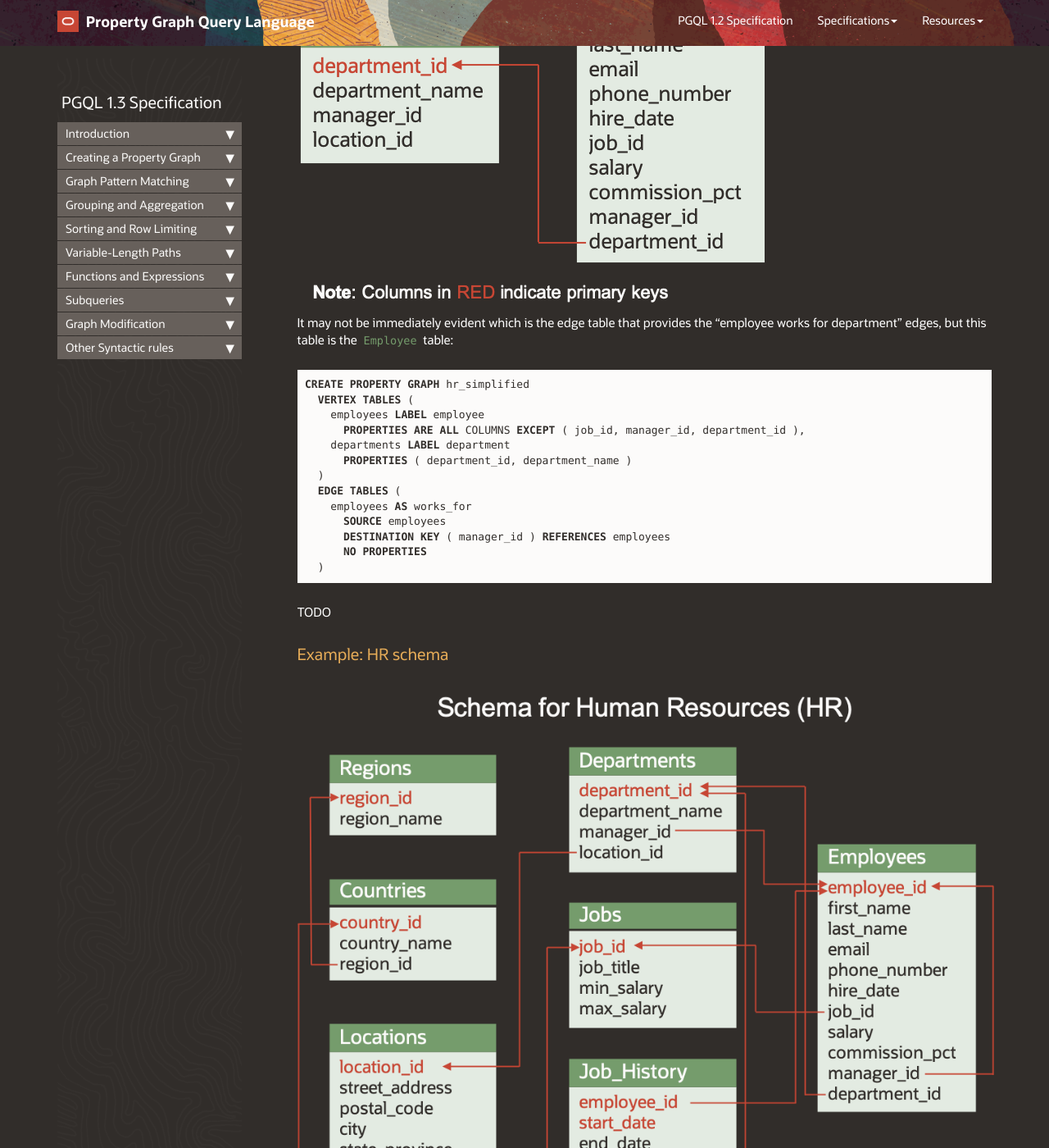
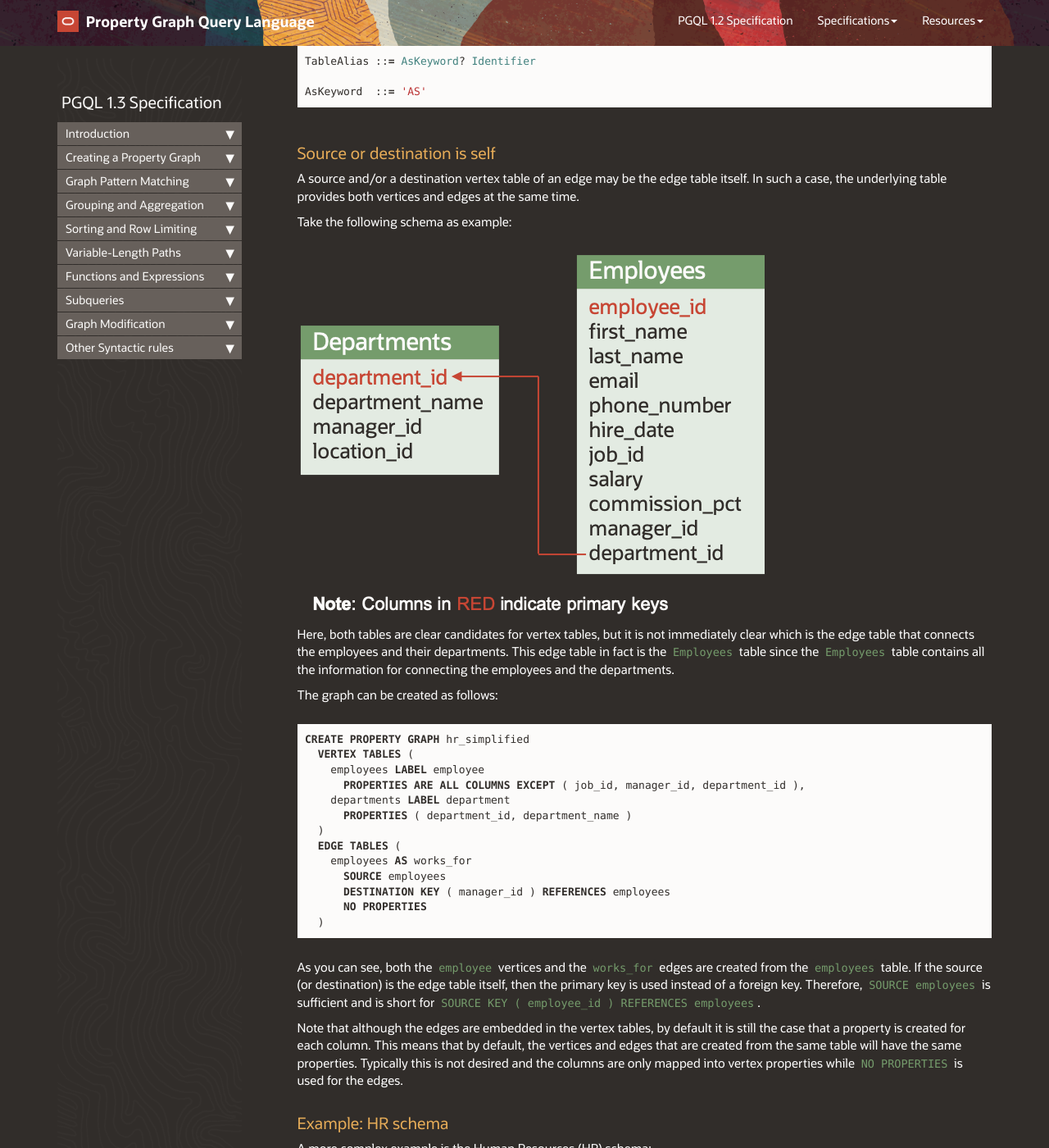
Before and after one commit to oracle/pgql-lang, a Jekyll site: the page built from pages/pgql-1.3-spec.md, in a window 1280 px wide and 1400 px high, scrolled down 12778 px. Shown: the whole window at 82% size. Built offline with Jekyll 4.4.1, drawn with Linux system fonts in a browser that asks for light colours; nearby versions of some CDN libraries; comment, search, counter and statistics services are not loaded; some of the changed text lies outside the part shown.

Commit message:
finished the CREATE PROPERTY GRAPH spec

````diff
--- a/_layouts/page.html
+++ b/_layouts/page.html
@@ -83,6 +83,7 @@
     | replace:'<span class="n">GRAPH</span>','<span class="k">GRAPH</span>'
     | replace:'<span class="n">TABLES</span>','<span class="k">TABLES</span>'
     | replace:'<span class="n">DESTINATION</span>','<span class="k">DESTINATION</span>'
+    | replace:'<span class="n">COLUMNS</span>','<span class="k">COLUMNS</span>'
     | replace:'<span class="k">source</span>','<span class="n">source</span>'
     | replace:'<span class="k">Class</span>','<span class="n">Class</span>'
     | replace:'<span class="k">c</span>','<span class="n">c</span>'
--- a/pages/pgql-1.3-spec.md
+++ b/pages/pgql-1.3-spec.md
@@ -375,6 +375,7 @@
 ```sql
 ...
   VERTEX TABLES ( Person )
+...
 ```
 
 Above is equivalent to:
@@ -382,6 +383,7 @@
 ```sql
 ...
   VERTEX TABLES ( Person AS Person )
+...
 ```
 
 Which is equivalent to:
@@ -389,6 +391,7 @@
 ```sql
 ...
   VERTEX TABLES ( Person AS Person LABEL Person )
+...
 ```
 
 ### Properties
@@ -423,6 +426,7 @@
 ```sql
 ...
   VERTEX TABLES ( Person PROPERTIES ARE ALL COLUMNS )
+...
 ```
 
 Because of the default, the above is equivalent to:
@@ -430,6 +434,7 @@
 ```sql
 ...
   VERTEX TABLES ( Person )
+...
 ```
 
 #### PROPERTIES ARE ALL COLUMNS EXCEPT ( .. )
@@ -462,15 +467,27 @@
 ColumnReference                    ::= <Identifier>
 ```
 
-
-
-
 #### NO PROPERTIES
 
+If no properties are desired for the vertices or edges, then one can use the `NO PROPERTIES` syntax:
+
 ```bash
 NoProperties ::= 'NO' 'PROPERTIES'
 ```
 
+An example of an edge table with no properties is:
+
+```sql
+...
+  EDGE TABLES (
+    ...
+    PersonOwnerOfAccount
+      SOURCE Persons
+      DESTINATION Accounts
+      LABEL ownerOf
+      NO PROPERTIES,
+    ...
+```
 
 #### Relation between properties and labels
 
@@ -518,12 +535,14 @@
 A source and/or a destination vertex table of an edge may be the edge table itself.
 In such a case, the underlying table provides both vertices and edges at the same time.
 
-Take the following schema in which both tables are clear candidates for vertex tables:
-
-{% include image.html file="example_graphs/hr_schema_simplified.png"  %}
-
-It may not be immediately evident which is the edge table that provides the "employee works for department" edges,
-but this table is the `Employee` table:
+Take the following schema as example:
+
+{% include image.html file="example_graphs/hr_schema_simplified.png" %}
+
+Here, both tables are clear candidates for vertex tables, but it is not immediately clear which is the edge table that connects the employees and their departments.
+This edge table in fact is the `Employees` table since the `Employees` table contains all the information for connecting the employees and the departments.
+
+The graph can be created as follows:
 
 ```sql
 CREATE PROPERTY GRAPH hr_simplified
@@ -541,11 +560,21 @@
   )
 ```
 
-TODO
+As you can see, both the `employee` vertices and the `works_for` edges are created from the `employees` table.
+If the source (or destination) is the edge table itself, then the primary key is used instead of a foreign key.
+Therefore, `SOURCE employees` is sufficient and is short for `SOURCE KEY ( employee_id ) REFERENCES employees`.
+
+Note that although the edges are embedded in the vertex tables, by default it is still the case that a property is created for each column.
+This means that by default, the vertices and edges that are created from the same table will have the same properties.
+Typically this is not desired and the columns are only mapped into vertex properties while `NO PROPERTIES` is used for the edges.
 
 ### Example: HR schema
 
+A more complex example is the Human Resources (HR) schema:
+
 {% include image.html file="example_graphs/hr_schema.png"  %}
+
+The following statement maps the schema into a graph:
 
 ```sql
 CREATE PROPERTY GRAPH hr
@@ -614,8 +643,10 @@
   )
 ```
 
+In this example, the source table of each edge is the edge table itself, and none of the edges have properties (also see [Source or destination is self](#source-or-destination-is-self)).
+
 Once the graph is created, one can create an overview of the vertex and edge labels and their frequencies.
-In the following example we show the vertex labels and their frequencies (i.e. number of vertices with the particular label).
+In the following example we first show the vertex labels and their frequencies (i.e. number of vertices with the particular label).
 
 ```sql
   SELECT label(n) AS lbl, COUNT(*)
@@ -669,12 +700,29 @@
 
 ### Multiple schemas
 
-Vertex and edge tables of a graph can come from different database schemas, by qualifying the table names with schema names.
+Vertex and edge tables of a graph can come from different database schemas.
+This can be achieved by qualifying the vertex and edge table names with a schema.
 
 For example:
 
-
-
+```sql
+CREATE PROPERTY GRAPH
+  VERTEX TABLES (
+    SocialNetwork.Person,
+    HR.Employees LABEL Employee
+  )
+  EDGE TABLES (
+    MySchema.SameAs
+      SOURCE KEY ( firstName, lastName ) REFERENCES Person
+      DESTINATION KEY ( first_name, last_name ) REFERENCES Employee
+  )
+```
+
+Above, the vertex table `Person` is part of schema `SocialNetwork`,
+the vertex table `Employee` is part of schema `HR`
+and the edge table `SameAs` is part of schema `MySchema`.
+
+Note that for the edge table, the source and destination vertex tables are referenced by table name without schema name (e.g. `Person` instead of `SocialNetwork.Person`).
 
 ## DROP PROPERTY GRAPH
 
````
Also changed, not shown: other parts of pages/pgql-1.3-spec.md (+1 -1 lines), images/example_graphs/financial_transactions_schema.png, images/example_graphs/financial_transactions_schema_no_keys.png, 1 other file.
